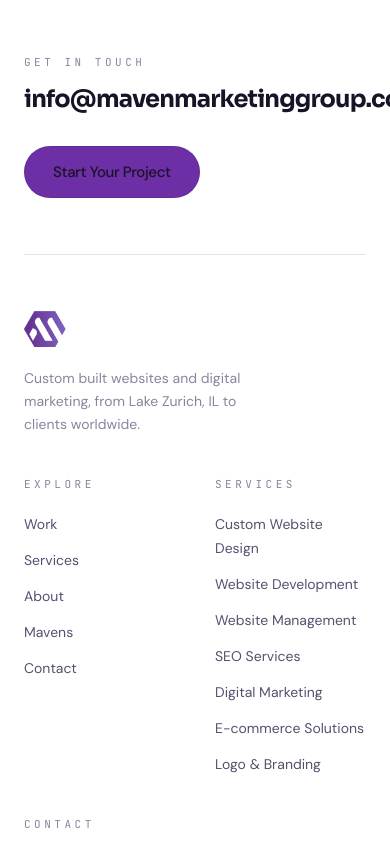
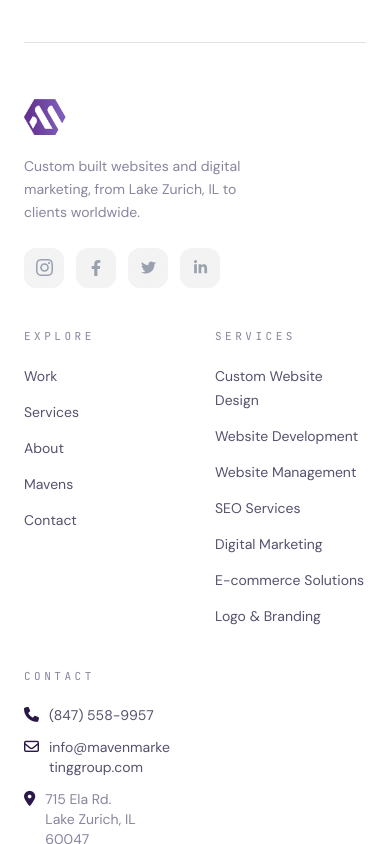
Before and after one commit to Mahmudul-Hasan-Shawon/mavenmg, a React (Vite) app: page / in a window 390 px wide. Shown: the part 11156-12000 px from the top of the page. Built offline with nearby package versions, Linux system fonts and the light colour scheme.

Commit message:
Refine footer, values cards, and remove location strip

```diff
--- a/index.html
+++ b/index.html
@@ -51,6 +51,10 @@
       href="https://fonts.googleapis.com/css2?family=DM+Sans:ital,opsz,wght@0,9..40,100..1000;1,9..40,100..1000&family=Sora:wght@400;500;600;700;800&family=JetBrains+Mono:wght@400;500&display=swap"
       rel="stylesheet"
     />
+    <link
+      rel="stylesheet"
+      href="https://cdnjs.cloudflare.com/ajax/libs/font-awesome/6.5.2/css/all.min.css"
+    />
 
     <script type="application/ld+json">
       {
--- a/package.json
+++ b/package.json
@@ -10,6 +10,7 @@
     "preview": "vite preview"
   },
   "dependencies": {
+    "@flaticon/flaticon-uicons": "^3.3.1",
     "@react-three/drei": "^10.7.8",
     "@react-three/fiber": "^9.7.0",
     "@tailwindcss/vite": "^4.3.3",
--- a/src/components/ui/Footer.tsx
+++ b/src/components/ui/Footer.tsx
@@ -1,6 +1,29 @@
 import { site } from '../../data/site'
 import { footerServices, legalLinks, navigation } from '../../data/navigation'
 import { MagneticButton } from './MagneticButton'
+
+const socialSvg: Record<string, JSX.Element> = {
+  Instagram: (
+    <svg viewBox="0 0 24 24" width="17" height="17" fill="currentColor">
+      <path d="M12 2.163c3.204 0 3.584.012 4.85.07 3.252.148 4.771 1.691 4.919 4.919.058 1.265.069 1.645.069 4.849 0 3.205-.012 3.584-.069 4.849-.149 3.225-1.664 4.771-4.919 4.919-1.266.058-1.644.07-4.85.07-3.204 0-3.584-.012-4.849-.07-3.26-.149-4.771-1.699-4.919-4.92-.058-1.265-.07-1.644-.07-4.849 0-3.204.013-3.583.07-4.849.149-3.227 1.664-4.771 4.919-4.919 1.266-.057 1.645-.069 4.849-.069zm0-2.163c-3.259 0-3.667.014-4.947.072-4.358.2-6.78 2.618-6.98 6.98-.059 1.281-.073 1.689-.073 4.948 0 3.259.014 3.668.072 4.948.2 4.358 2.618 6.78 6.98 6.98 1.281.058 1.689.072 4.948.072 3.259 0 3.668-.014 4.948-.072 4.354-.2 6.782-2.618 6.979-6.98.059-1.28.073-1.689.073-4.948 0-3.259-.014-3.667-.072-4.947-.196-4.354-2.617-6.78-6.979-6.98-1.281-.059-1.69-.073-4.949-.073zm0 5.838c-3.403 0-6.162 2.759-6.162 6.162s2.759 6.163 6.162 6.163 6.162-2.759 6.162-6.163c0-3.403-2.759-6.162-6.162-6.162zm0 10.162c-2.209 0-4-1.79-4-4 0-2.209 1.791-4 4-4s4 1.791 4 4c0 2.21-1.791 4-4 4zm6.406-11.845c-.796 0-1.441.645-1.441 1.44s.645 1.44 1.441 1.44c.795 0 1.439-.645 1.439-1.44s-.644-1.44-1.439-1.44z" />
+    </svg>
+  ),
+  Facebook: (
+    <svg viewBox="0 0 320 512" width="16" height="16" fill="currentColor">
+      <path d="M279.14 288l14.22-92.66h-88.91v-60.13c0-25.35 12.42-50.06 52.24-50.06h40.42V6.26S260.43 0 225.36 0c-73.22 0-121.08 44.38-121.08 124.72v70.62H22.89V288h81.39v224h100.17V288z" />
+    </svg>
+  ),
+  Twitter: (
+    <svg viewBox="0 0 512 512" width="15" height="15" fill="currentColor">
+      <path d="M459.37 151.716c.325 4.548.325 9.097.325 13.645 0 138.72-105.583 298.558-298.558 298.558-59.452 0-114.68-17.219-161.137-47.106 8.447.974 16.568 1.299 25.34 1.299 49.055 0 94.213-16.568 130.274-44.832-46.132-.975-84.792-31.188-98.112-72.772 6.498.974 12.995 1.624 19.818 1.624 9.421 0 18.843-1.3 27.614-3.573-48.081-9.747-84.143-51.98-84.143-102.985v-1.299c13.969 7.797 30.214 12.67 47.431 13.319-28.264-18.843-46.781-51.005-46.781-87.391 0-19.492 5.197-37.36 14.294-52.954 51.655 63.675 129.3 105.258 216.365 109.807-1.624-7.797-2.599-15.918-2.599-24.04 0-57.828 46.782-104.934 104.934-104.934 30.213 0 57.502 12.67 76.67 33.137 23.715-4.548 46.456-13.32 66.599-25.34-7.798 24.366-24.366 44.833-46.132 57.827 21.117-2.273 41.584-8.122 60.426-16.243-14.292 20.791-32.161 39.308-52.628 54.253z" />
+    </svg>
+  ),
+  LinkedIn: (
+    <svg viewBox="0 0 448 512" width="15" height="15" fill="currentColor">
+      <path d="M100.28 448H7.4V148.9h92.88zM53.79 108.1C24.09 108.1 0 83.5 0 53.8a53.79 53.79 0 0 1 107.58 0c0 29.7-24.1 54.3-53.79 54.3zM447.9 448h-92.68V302.4c0-34.7-.7-79.2-48.29-79.2-48.29 0-55.69 37.7-55.69 76.7V448h-92.78V148.9h89.08v40.8h1.3c12.4-23.5 42.69-48.3 87.88-48.3 94 0 111.28 61.9 111.28 142.3V448z" />
+    </svg>
+  ),
+}
 
 export function Footer({ onNavigate }: { onNavigate: (href: string) => void }) {
   const year = new Date().getFullYear()
@@ -33,6 +56,21 @@ export function Footer({ onNavigate }: { onNavigate: (href: string) => void }) {
               Custom built websites and digital marketing, from {site.address.city}, {site.address.state} to clients
               worldwide.
             </p>
+            <div className="flex gap-3 mt-6">
+              {site.social.map((s) => (
+                <a
+                  key={s.label}
+                  href={s.href}
+                  target="_blank"
+                  rel="noopener noreferrer"
+                  aria-label={s.label}
+                  data-cursor
+                  className="w-10 h-10 rounded-xl bg-white/5 flex items-center justify-center text-gray-400 hover:bg-gradient-to-br hover:from-[#612C8B] hover:to-[#8B4FBF] hover:text-white transition-all duration-300 hover:-translate-y-1"
+                >
+                  {socialSvg[s.label]}
+                </a>
+              ))}
+            </div>
           </div>
 
           <nav aria-label="Footer navigation">
@@ -73,21 +111,33 @@ export function Footer({ onNavigate }: { onNavigate: (href: string) => void }) {
             <p className="mono-label mb-5">Contact</p>
             <ul className="space-y-3 text-sm text-mist">
               <li>
-                <a href={site.phoneHref} data-cursor className="hover:text-white transition-colors">
+                <a href={site.phoneHref} data-cursor className="flex items-start gap-2.5 hover:text-white transition-colors">
+                  <i className="fa-solid fa-phone mt-0.5 shrink-0 text-maven-lighter text-[15px]" aria-hidden="true" />
                   {site.phone}
                 </a>
               </li>
               <li>
-                <a href={`mailto:${site.email}`} data-cursor className="hover:text-white transition-colors break-all">
+                <a
+                  href={`mailto:${site.email}`}
+                  data-cursor
+                  className="flex items-start gap-2.5 hover:text-white transition-colors break-all"
+                >
+                  <i className="fa-regular fa-envelope mt-0.5 shrink-0 text-maven-lighter text-[15px]" aria-hidden="true" />
                   {site.email}
                 </a>
               </li>
-              <li className="text-mist-dim">
-                {site.address.street}
-                <br />
-                {site.address.city}, {site.address.state} {site.address.zip}
+              <li className="flex items-start gap-2.5 text-mist-dim">
+                <i className="fa-solid fa-location-dot mt-0.5 shrink-0 text-maven-lighter text-[15px]" aria-hidden="true" />
+                <span>
+                  {site.address.street}
+                  <br />
+                  {site.address.city}, {site.address.state} {site.address.zip}
+                </span>
               </li>
-              <li className="text-mist-dim">{site.hours}</li>
+              <li className="flex items-start gap-2.5 text-mist-dim">
+                <i className="fa-regular fa-clock mt-0.5 shrink-0 text-maven-lighter text-[15px]" aria-hidden="true" />
+                {site.hours}
+              </li>
             </ul>
           </div>
         </div>
@@ -108,20 +158,6 @@ export function Footer({ onNavigate }: { onNavigate: (href: string) => void }) {
           <p className="text-mist-dim text-xs">
             © {year} {site.name}. All rights reserved.
           </p>
-          <div className="flex items-center gap-6">
-            {site.social.map((s) => (
-              <a
-                key={s.label}
-                href={s.href}
-                target="_blank"
-                rel="noopener noreferrer"
-                data-cursor
-                className="text-xs uppercase tracking-[0.18em] text-mist-dim hover:text-maven-lighter transition-colors"
-              >
-                {s.label}
-              </a>
-            ))}
-          </div>
           <div className="flex items-center gap-5">
             {legalLinks.map((l) => (
               <a key={l.name} href={l.href} className="text-xs text-mist-dim hover:text-mist transition-colors">
--- a/src/main.tsx
+++ b/src/main.tsx
@@ -1,5 +1,6 @@
 import { createRoot } from 'react-dom/client'
 import App from './App'
+import '@flaticon/flaticon-uicons/css/brands/all.css'
 import './index.css'
 
 // StrictMode intentionally omitted: GSAP ScrollTrigger pinning creates and
--- a/src/sections/Story.tsx
+++ b/src/sections/Story.tsx
@@ -42,35 +42,6 @@ export function Story({ onNavigate }: { onNavigate?: (href: string) => void }) {
             </Reveal>
           ))}
         </ol>
-
-        {/* Location strip */}
-        <Reveal delay={0.1}>
-          <div className="mt-16 flex flex-col md:flex-row md:items-center justify-between gap-6 panel rounded-2xl px-7 py-6">
-            <div className="flex items-center gap-4">
-              <span className="relative flex h-2 w-2" aria-hidden="true">
-                <span className="animate-ping absolute inline-flex h-full w-full rounded-full bg-emerald-400 opacity-60" />
-                <span className="relative inline-flex rounded-full h-2 w-2 bg-emerald-400" />
-              </span>
-              <div>
-                <p className="text-white text-sm font-medium">
-                  Based in {site.address.city}, {site.address.state}
-                </p>
-                <p className="text-mist-dim text-xs mt-0.5">
-                  {site.address.street} · {site.hours}
-                </p>
-              </div>
-            </div>
-            {onNavigate && (
-              <a
-                onClick={() => onNavigate('/contact')}
-                data-cursor
-                className="link-line text-sm text-maven-lighter cursor-pointer"
-              >
-                Work with us
-              </a>
-            )}
-          </div>
-        </Reveal>
       </div>
     </section>
   )
```
Also changed, not shown: src/pages/AboutPage.tsx (+37 -5 lines), 1 other file (tests, documents, lock files or other folders).
